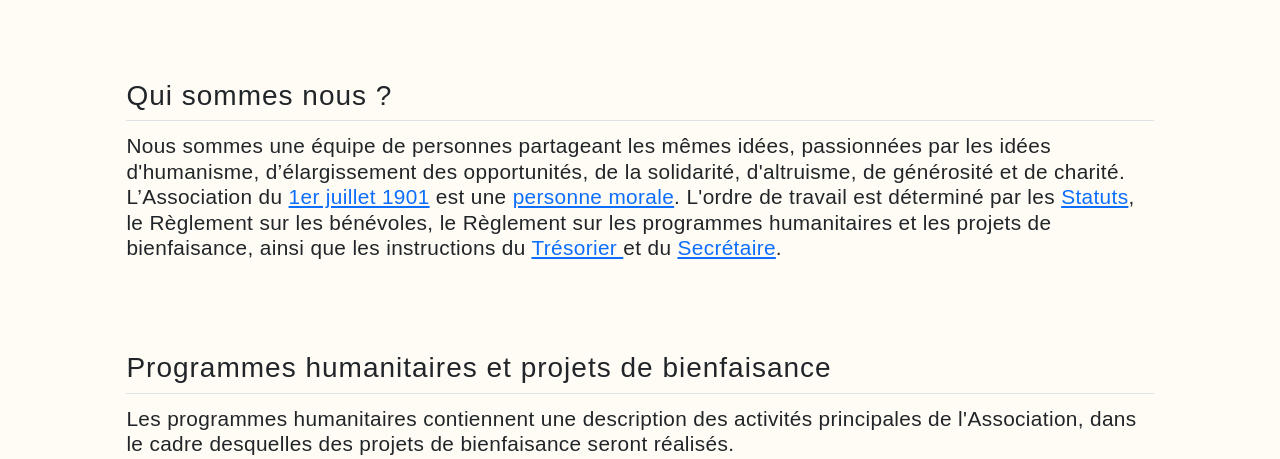
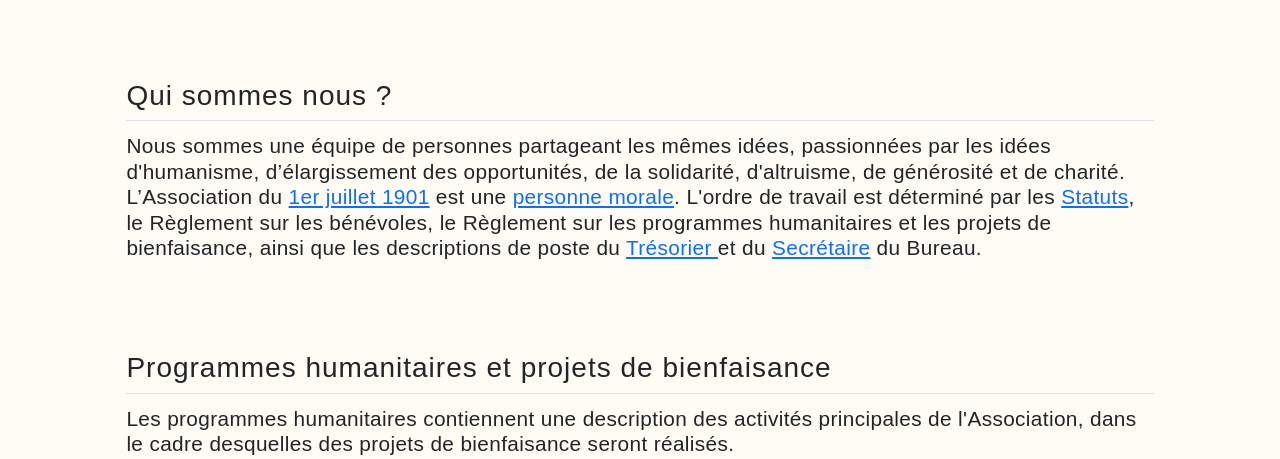
Before and after one commit to AB-IHI/AB-IHI, a PHP site: page / in a window 1280 px wide. Shown: the part 784-1243 px from the top of the page. Run offline with PHP 8.4, Linux system fonts and the light colour scheme.

Commit message:
pushes that need to be automated so user does em

```diff
--- a/view/home.php
+++ b/view/home.php
@@ -37,7 +37,14 @@
             <div class="feature col">
 
 
-                <p>Nous sommes une équipe de personnes partageant les mêmes idées, passionnées par les idées d'humanisme, d’élargissement des opportunités, de la solidarité, d'altruisme, de générosité et de charité. L’Association du <a href="storage/1. Loi du 1er juillet 1901 relative au contrat d'association - Légifrance.pdf">1er juillet 1901</a> est une <a href="storage/personne morale.pdf">personne morale</a>. L'ordre de travail est déterminé par les <a href="storage/Statuts IHI du 27.03.2022.pdf">Statuts</a>, le Règlement sur les bénévoles, le Règlement sur les programmes humanitaires et les projets de bienfaisance, ainsi que les instructions du <a href="storage/Description du poste de trésorier de AB IHII.pdf">Trésorier </a> et du <a href="storage/Descript.du poste de secrétaire de AB IHI - Copie.pdf">Secrétaire</a>.</p>
+                <p>Nous sommes une équipe de personnes partageant les mêmes idées, passionnées par les idées d'humanisme,
+                    d’élargissement des opportunités, de la solidarité, d'altruisme, de générosité et de charité.
+                    L’Association du <a href="storage/1. Loi du 1er juillet 1901 relative au contrat d'association - Légifrance.pdf">1er
+                        juillet 1901</a> est une <a href="storage/personne morale.pdf">personne morale</a>.
+                    L'ordre de travail est déterminé par les <a href="storage/Statuts IHI du 27.03.2022.pdf">Statuts</a>,
+                    le Règlement sur les bénévoles, le Règlement sur les programmes humanitaires et les projets de bienfaisance,
+                    ainsi que les descriptions de poste du <a href="storage/Description du poste de trésorier de IHII.pdf">Trésorier
+                    </a> et du <a href="storage/Descript.du poste de secrétaire de IHI.pdf">Secrétaire</a> du Bureau.</p>
                 <a class="icon-link">
 
                     <svg class="bi" width="1em" height="1em">
```
Also changed, not shown: css/style.css (line endings or trailing spaces), 6 other files.
